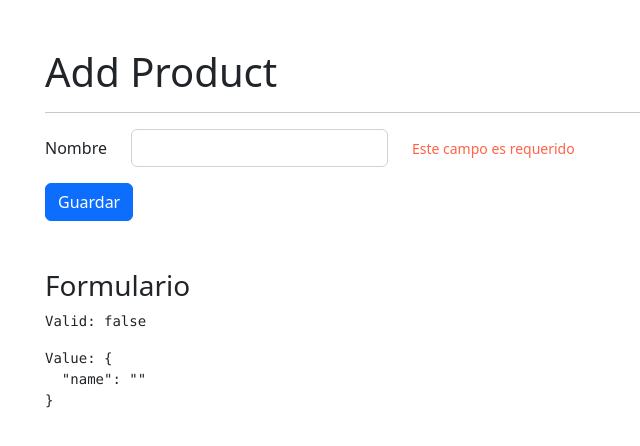
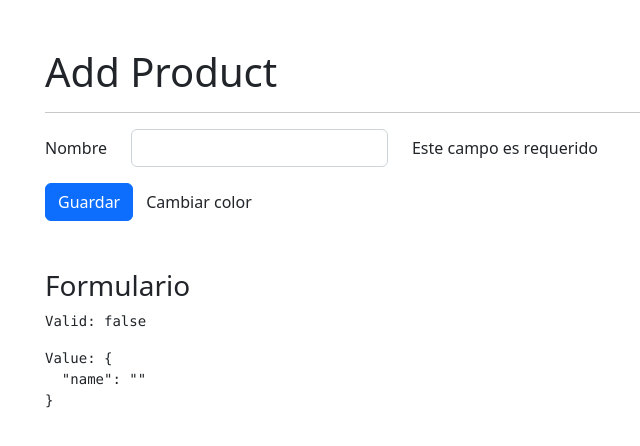
Before and after one commit to hahs-92/angular-directives, an Angular app: page /products/add in a window 1280 px wide. Shown: the top 446 px of the page, without its empty margins (37-677 px from the left). Built offline with nearby package versions, Linux system fonts and the light colour scheme.

Commit message:
input directive: changes vs inputs

```diff
--- a/src/app/products/pages/add/add.component.html
+++ b/src/app/products/pages/add/add.component.html
@@ -14,7 +14,7 @@
     <div class="col-auto">
       <span
         MsgErr
-        color="tomato"
+        [color]="color"
         message="Este campo es requerido"
         *ngIf="notValid('name')"
       ></span>
@@ -23,6 +23,7 @@
     <div class="row mt-3">
       <div class="col">
         <button class="btn btn-primary">Guardar</button>
+        <button (click)="changeColor()" class="btn">Cambiar color</button>
       </div>
     </div>
   </section>
--- a/src/app/products/pages/add/add.component.ts
+++ b/src/app/products/pages/add/add.component.ts
@@ -11,9 +11,17 @@ export class AddComponent {
     name: ['', Validators.required],
   });
 
+  color: string = '';
+
   constructor(private fb: FormBuilder) {}
 
   notValid(field: string) {
     return this.myForm.get(field)?.invalid || false;
   }
+
+  changeColor() {
+    this.color = '#xxxxxx'.replace(/x/g, (y) =>
+      ((Math.random() * 16) | 0).toString(16)
+    );
+  }
 }
--- a/src/app/shared/directives/msg-err.directive.ts
+++ b/src/app/shared/directives/msg-err.directive.ts
@@ -1,10 +1,22 @@
-import { Directive, ElementRef, Input, OnInit, Renderer2 } from '@angular/core';
+import {
+  Directive,
+  ElementRef,
+  Input,
+  OnChanges,
+  OnInit,
+  Renderer2,
+  SimpleChanges,
+} from '@angular/core';
 
 @Directive({
   selector: '[MsgErr]',
 })
-export class MsgErrDirective implements OnInit {
-  @Input() color: string = 'red';
+export class MsgErrDirective implements OnInit, OnChanges {
+  //@Input() color: string = 'red';
+  @Input() set color(valor: string) {
+    this.renderer.setStyle(this.htmlElement.nativeElement, 'color', valor);
+  }
+
   @Input() message: string = '';
 
   htmlElement: ElementRef<HTMLElement>;
@@ -13,14 +25,30 @@ export class MsgErrDirective implements OnInit {
     private el: ElementRef<HTMLElement>,
     private renderer: Renderer2
   ) {
-    console.log(el.nativeElement);
-
     this.htmlElement = el;
   }
 
   ngOnInit(): void {
-    this.setColor();
+    // this.setColor();
     this.setMessage();
+  }
+
+  ngOnChanges(changes: SimpleChanges): void {
+    // if (changes['message']) {
+    //   this.message = changes['message'].currentValue;
+    //   this.renderer.setProperty(
+    //     this.htmlElement.nativeElement,
+    //     'innerText',
+    //     this.message
+    //   );
+    // }
+    // if (changes['color']) {
+    //   this.renderer.setStyle(
+    //     this.htmlElement.nativeElement,
+    //     'color',
+    //     this.color
+    //   );
+    // }
   }
 
   setColor() {
```
